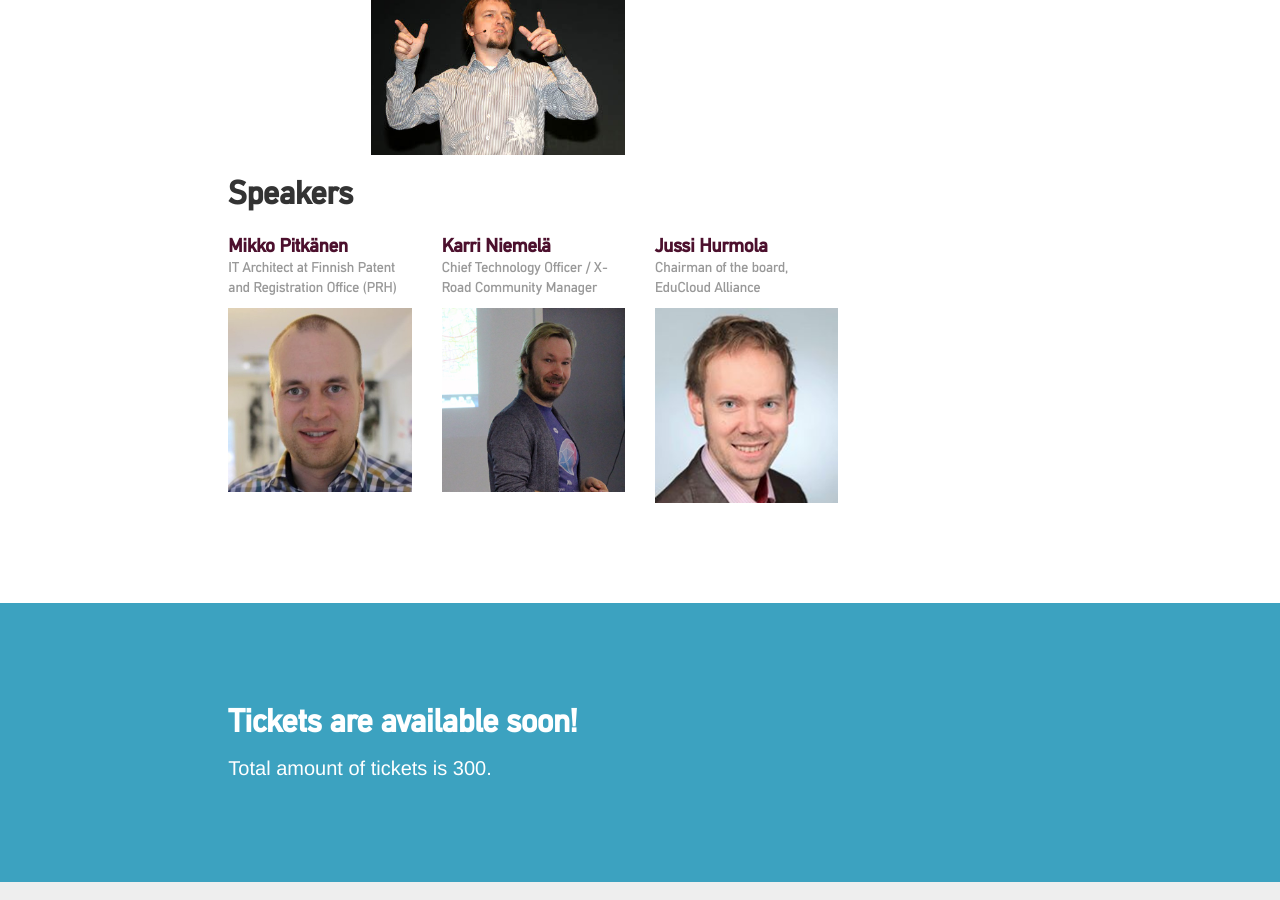
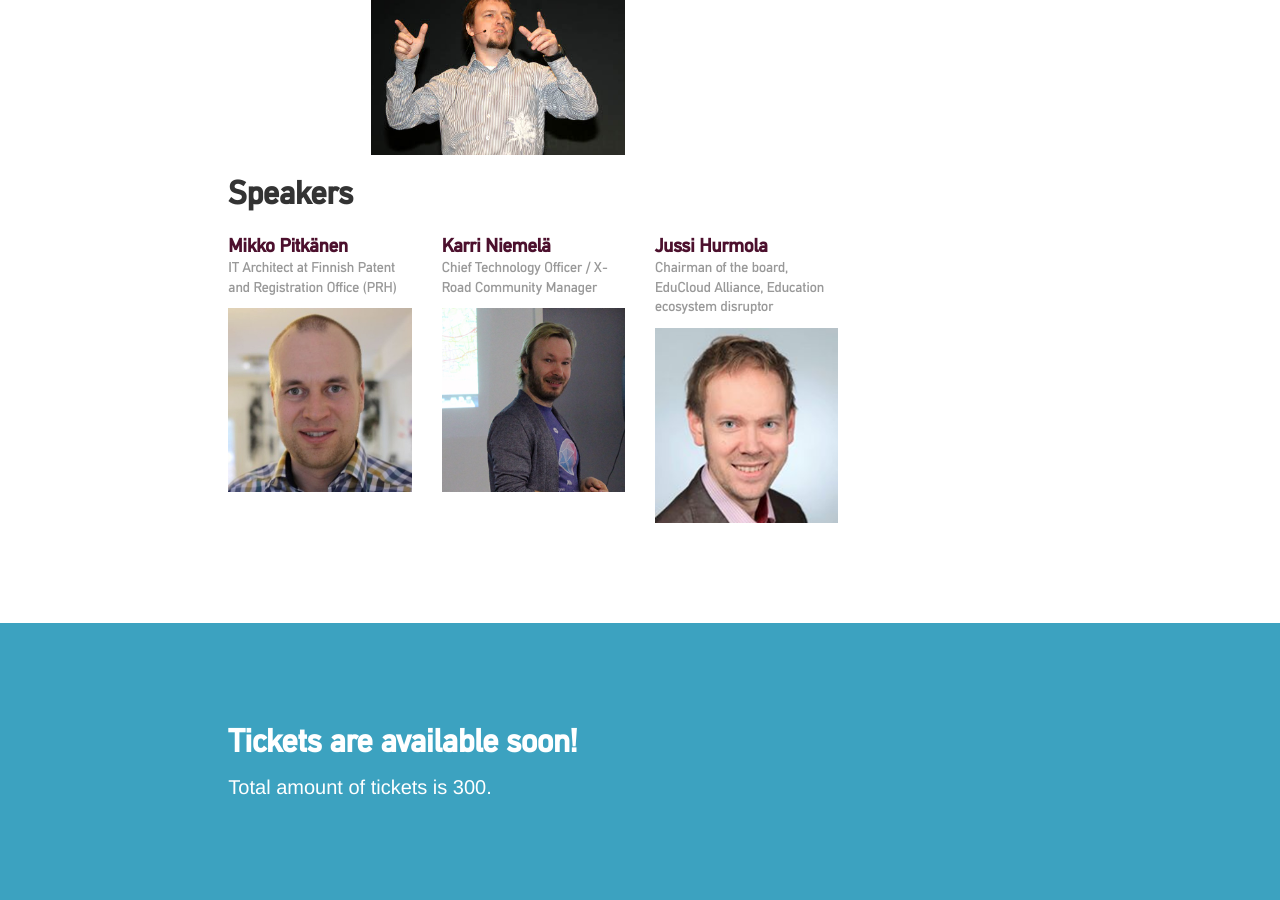
Before and after one commit to apidaysnordic/apidaysnordic.github.io, a Jekyll site: the page built from index.md, in a window 1280 px wide and 900 px high, scrolled down 3786 px. Built offline with Jekyll 4.4.1, drawn with Linux system fonts in a browser that asks for light colours; some web fonts are replaced; comment, search, counter and statistics services are not loaded.

Commit message:
Updated Hurmola title

```diff
--- a/_layouts/default.html
+++ b/_layouts/default.html
@@ -264,7 +264,7 @@
                     <div class="col-xs-12 col-sm-6 col-md-4 col-lg-3">
                         <div class="speaker">
                             <a href="#">
-                                <h4 class="speaker-profile">Jussi Hurmola<br><small>Chairman of the board, EduCloud Alliance</small></h4>
+                                <h4 class="speaker-profile">Jussi Hurmola<br><small>Chairman of the board, EduCloud Alliance, Education ecosystem disruptor</small></h4>
 
                                 <div class="speaker-image">
 
```
